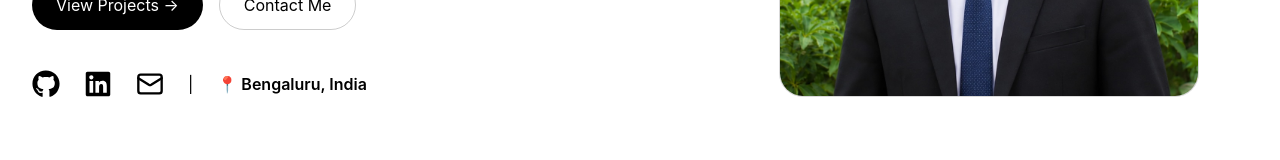
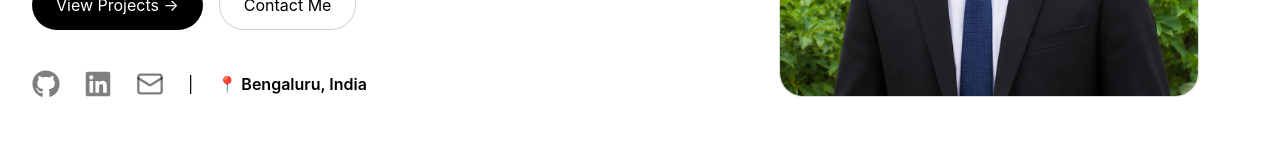
Before and after one commit to buildwithwasil/orbit, a React (Vite) app in the folder frontend/: page / in a window 1280 px wide. Shown: the part 558-718 px from the top of the page. Built offline with nearby package versions, Linux system fonts and the light colour scheme.

Commit message:
Modified Hero Section

```diff
--- a/frontend/src/components/Hero.tsx
+++ b/frontend/src/components/Hero.tsx
@@ -54,7 +54,7 @@ function Hero() {
                             target="_blank"
                             rel="noopener noreferrer"
                             aria-label="GitHub"
-                            className="text-black transition-colors hover:text-black/70 dark:text-white dark:hover:text-white/70"
+                            className="text-black/50 transition-colors duration-200 hover:text-black dark:text-white/50 dark:hover:text-white"
                         >
                             <FaGithub size={28} />
                         </a>
@@ -65,7 +65,7 @@ function Hero() {
                             target="_blank"
                             rel="noopener noreferrer"
                             aria-label="LinkedIn"
-                            className="text-black transition-colors hover:text-black/70 dark:text-white dark:hover:text-white/70"
+                            className="text-black/50 transition-colors duration-200 hover:text-black dark:text-white/50 dark:hover:text-white"
                         >
                             <FaLinkedin size={28} />
                         </a>
@@ -74,7 +74,7 @@ function Hero() {
                         <a
                             href="mailto:wasil.ahmad786@gmail.com"
                             aria-label="Email"
-                            className="text-black transition-colors hover:text-black/70 dark:text-white dark:hover:text-white/70"
+                            className="text-black/50 transition-colors duration-200 hover:text-black dark:text-white/50 dark:hover:text-white"
                         >
                             <Mail size={28} />
                         </a>
```
